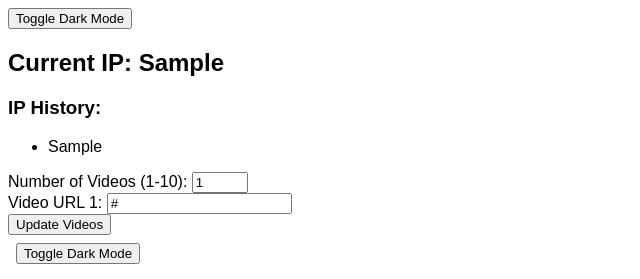
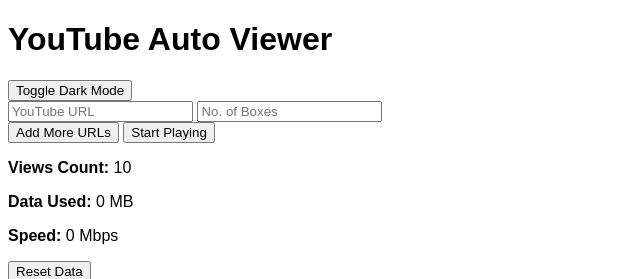
Before and after one commit to yashika-plays/hi, a Flask app: template templates/index.html in a window 1280 px wide. Shown: the top 279 px of the page, without its empty margins (0-640 px from the left). Run offline with Flask 3, Linux system fonts and the light colour scheme; the template is opened without the code that fills it: most values are stand-ins (such as "Sample title", 1, 10 or a date in 2020).

Commit message:
Update index.html

```diff
--- a/templates/index.html
+++ b/templates/index.html
@@ -2,90 +2,54 @@
 <html lang="en">
 <head>
     <meta charset="UTF-8">
-    <title>Dynamic Video Embed</title>
+    <title>YouTube Auto Viewer</title>
     <link rel="stylesheet" href="{{ url_for('static', filename='style.css') }}">
-    <script src="{{ url_for('static', filename='script.js') }}"></script>
 </head>
 <body>
+    <h1>YouTube Auto Viewer</h1>
+
     <button id="darkModeToggle">Toggle Dark Mode</button>
-    <h2>Current IP: {{ current_ip }}</h2>
-    <h3>IP History:</h3>
-    <ul>
-        {% for ip in ip_history %}
-            <li>{{ ip }}</li>
-        {% endfor %}
-    </ul>
-
     <form method="POST">
-        <label for="num_videos">Number of Videos (1-10):</label>
-        <input type="number" id="num_videos" name="num_videos" min="1" max="10" value="{{ num_videos }}">
-        <div id="videoInputs">
-            {% for i in range(num_videos) %}
-                <label for="video_url_{{ i }}">Video URL {{ i+1 }}:</label>
-                <input type="text" id="video_url_{{ i }}" name="video_url_{{ i }}" value="{{ video_urls[i] if i < video_urls|length else '' }}">
-            {% endfor %}
+        <div id="url-inputs">
+            <input type="url" name="video_url" placeholder="YouTube URL" required>
+            <input type="number" name="video_count" placeholder="No. of Boxes" min="1" required>
         </div>
-        <button type="submit">Update Videos</button>
+        <button type="button" onclick="addMore()">Add More URLs</button>
+        <button type="submit">Start Playing</button>
     </form>
 
-    <div id="videos">
-        {% for url in video_urls %}
-            <div class="video-container">
-                <iframe width="560" height="315" src="{{ url }}?autoplay=1&mute=1&loop=1&playlist={{ url.split('/')[-1] }}" frameborder="0" allow="autoplay; encrypted-media" allowfullscreen></iframe>
-                <button class="change-url">Change URL</button>
-            </div>
+    <div id="info">
+        <p><strong>Views Count:</strong> {{ views }}</p>
+        <p><strong>Data Used:</strong> <span id="totalData">0</span> MB</p>
+        <p><strong>Speed:</strong> <span id="currentSpeed">0</span> Mbps</p>
+        <button id="resetData">Reset Data</button>
+    </div>
+
+    <div class="video-container">
+        {% for url in videos %}
+        <div class="video-box">
+            <iframe width="300" height="180"
+                src="https://www.youtube.com/embed/{{ url.split('v=')[1].split('&')[0] if 'v=' in url else url.split('/')[-1] }}?autoplay=1&mute=1&loop=1&playlist={{ url.split('v=')[1].split('&')[0] if 'v=' in url else url.split('/')[-1] }}&vq=small"
+                allow="autoplay" allowfullscreen></iframe>
+            <button class="change-url">Change URL</button>
+        </div>
         {% endfor %}
     </div>
 
-    <div id="dataUsage">
-        <p>Total Data Used: <span id="totalData">0</span> MB</p>
-        <p>Current Speed: <span id="currentSpeed">0</span> Mbps</p>
-        <button id="resetData">Reset Data Usage</button>
+    <div>
+        <h3>All IPs:</h3>
+        <ul>
+            {% for ip in ip_list %}
+                <li>{{ ip }}</li>
+            {% endfor %}
+        </ul>
     </div>
 
+    <script src="{{ url_for('static', filename='script.js') }}"></script>
     <script>
-        // Dark Mode Toggle
-        document.getElementById('darkModeToggle').addEventListener('click', function() {
-            document.body.classList.toggle('dark-mode');
-        });
-
-        // Auto-refresh every 45 seconds
-        setTimeout(function() {
+        setTimeout(() => {
             location.reload();
         }, 45000);
-
-        // Data Usage Simulation
-        let totalData = localStorage.getItem('totalData') || 0;
-        let totalDataElem = document.getElementById('totalData');
-        let currentSpeedElem = document.getElementById('currentSpeed');
-
-        function updateDataUsage() {
-            let speed = (Math.random() * 5 + 1).toFixed(2); // Simulated speed between 1 and 6 Mbps
-            let dataUsed = (speed * 5.625 / 8).toFixed(2); // Convert Mbps to MB per 45 seconds
-            totalData = (parseFloat(totalData) + parseFloat(dataUsed)).toFixed(2);
-            localStorage.setItem('totalData', totalData);
-            totalDataElem.textContent = totalData;
-            currentSpeedElem.textContent = speed;
-        }
-
-        setInterval(updateDataUsage, 5000); // Update every 5 seconds
-
-        document.getElementById('resetData').addEventListener('click', function() {
-            totalData = 0;
-            localStorage.setItem('totalData', totalData);
-            totalDataElem.textContent = totalData;
-            currentSpeedElem.textContent = '0';
-        });
-
-        // Change URL functionality
-        document.querySelectorAll('.change-url').forEach(function(button, index) {
-            button.addEventListener('click', function() {
-                let newUrl = prompt('Enter new YouTube URL:');
-                if (newUrl) {
-                    document.querySelectorAll('iframe')[index].src = `${newUrl}?autoplay=1&mute=1&loop=1&playlist=${newUrl.split('/').pop()}`;
-                }
-            });
-        });
     </script>
 </body>
 </html>
```
